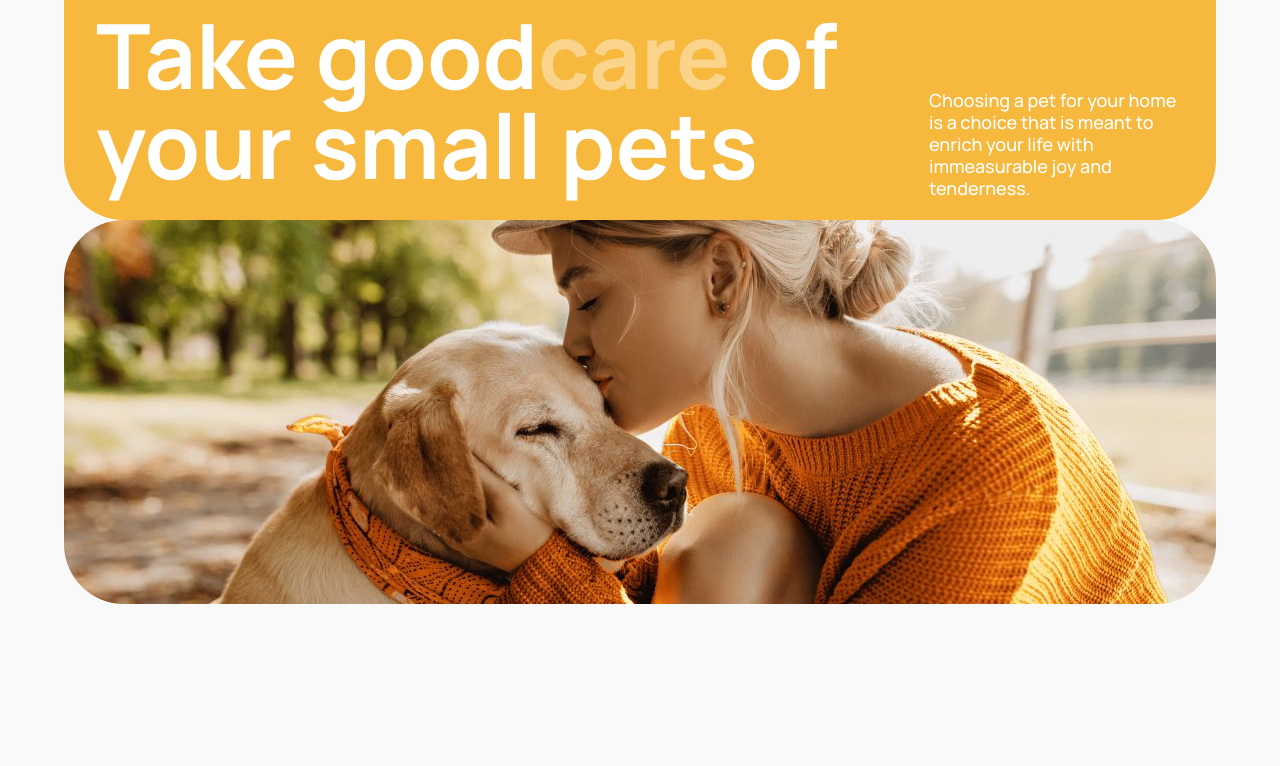
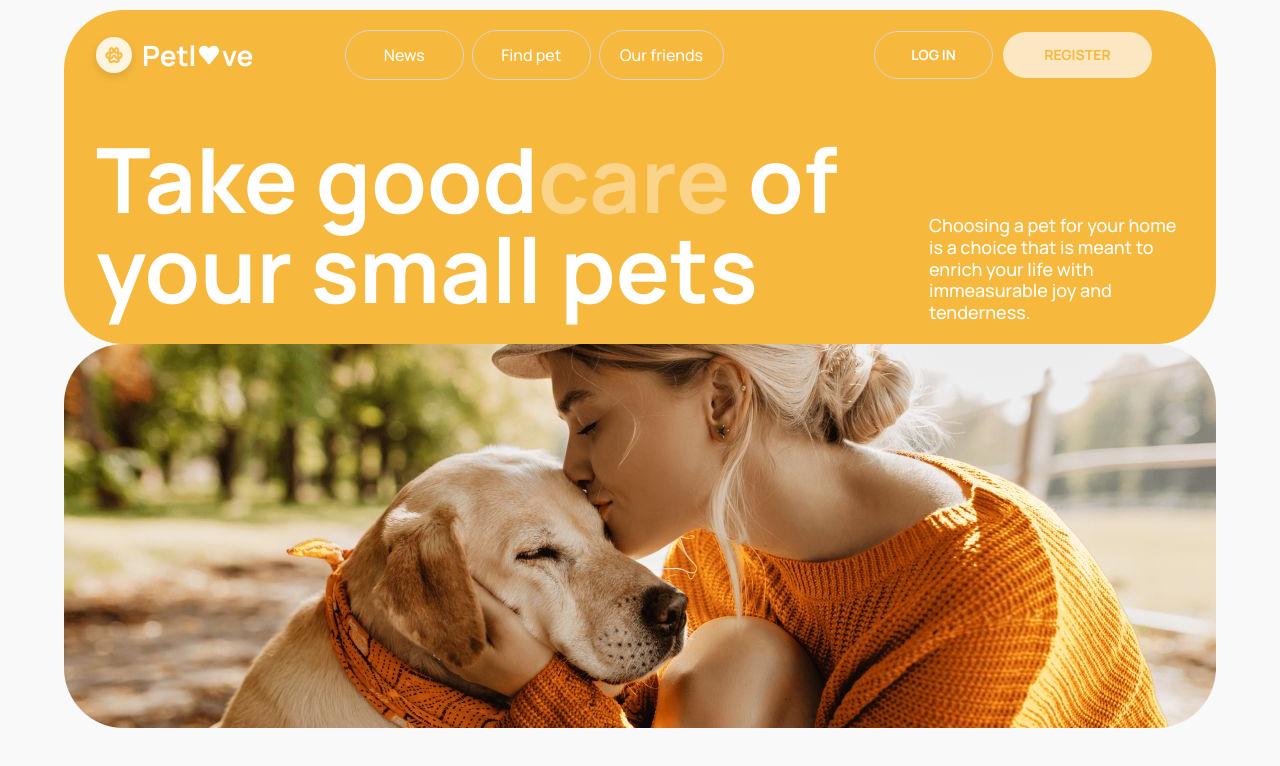
Before and after one commit to Olena457/love-pets, a React (Vite) app: page / in a window 1280 px wide. Shown: the top 766 px of the page. Built offline with nearby package versions, Linux system fonts and the light colour scheme.

Commit message:
hided heder

```diff
--- a/src/App.jsx
+++ b/src/App.jsx
@@ -10,6 +10,7 @@ import {
   selectToken,
   selectIsRefreshing,
 } from './redux/users/usersSelectors.js';
+import Header from './components/Header/Header.jsx';
 import PrivateRoute from './components/PrivateRoute.jsx';
 import RestrictedRoute from './components/RestrictedRoute.jsx';
 import Layout from './components/Layout/Layout.jsx';
@@ -46,6 +47,7 @@ function App() {
   const dispatch = useDispatch();
   const currentToken = useSelector(selectToken);
   const isRefreshing = useSelector(selectIsRefreshing);
+  const hiddenHeader = location.pathname == '/main';
 
   useEffect(() => {
     if (!currentToken) return;
@@ -56,9 +58,9 @@ function App() {
     <b>Refreshing user...</b>
   ) : (
     <>
-      <Layout />
       <Suspense fallback={<Loader />}>
-        {location.pathname !== '/' && <Header />}
+        <Layout />
+        {!hiddenHeader && <Header />}
         <Routes>
           <Route path="/" element={<HomePage />} />
           <Route path="/news" element={<NewsPage />} />
--- a/src/pages/HomePage/HomePage.module.css
+++ b/src/pages/HomePage/HomePage.module.css
@@ -85,6 +85,7 @@
   background-position: center;
   background-repeat: no-repeat;
   height: 402px;
+  margin-bottom: 20px;
   border-radius: 30px;
 }
 
--- a/src/pages/HomePage/Homepage.jsx
+++ b/src/pages/HomePage/Homepage.jsx
@@ -5,7 +5,6 @@ import {
   selectIsOpenModal,
 } from '../../redux/modal/modalSelectors.js';
 import ModalApproveAction from './../../components/ModalApproveAction/ModalApproveAction';
-
 import Modal from '../../components/Modal/Modal.jsx';
 import ContainerPage from '../../components/ContainerPage/ContainerPage.jsx';
 import css from './HomePage.module.css';
--- a/src/pages/NoticesPage/NoticesPage.jsx
+++ b/src/pages/NoticesPage/NoticesPage.jsx
@@ -91,13 +91,13 @@ const NoticesPage = () => {
 
       {isLoading ? (
         <Loader />
-      ) : errorMessage ? (
-        <div className={css.errorContainer}>{errorMessage}</div>
-      ) : notices.length === 0 ? (
+      ) : notices.length === 0 && !isLoading ? (
         <div className={css.errorContainer}>
           No results found for the selected filters.🐈 <br />
           Please refine your search.
         </div>
+      ) : errorMessage ? (
+        <div className={css.errorContainer}>{errorMessage}</div>
       ) : (
         <>
           <NoticesList notices={notices} favorites={favorites} />
```
